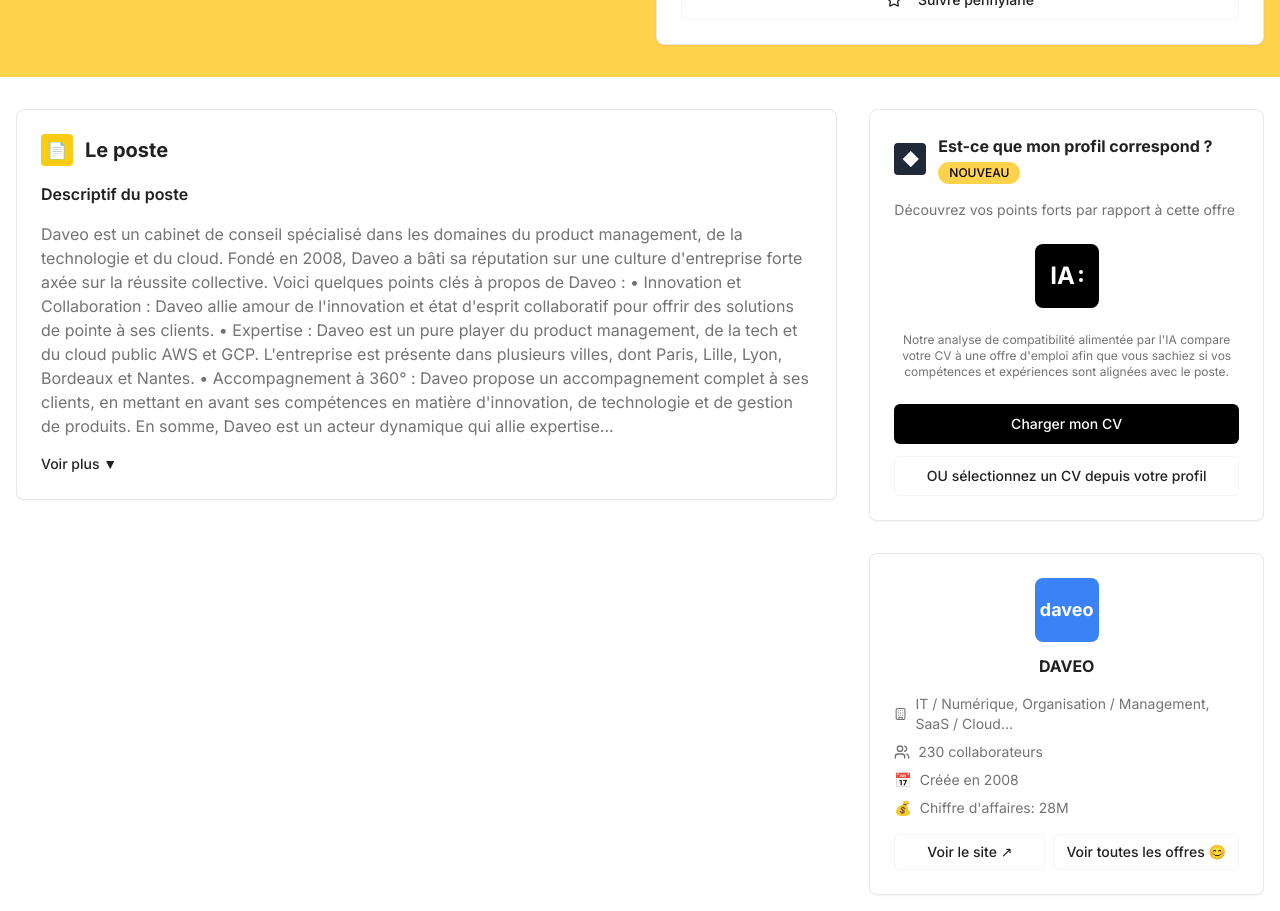
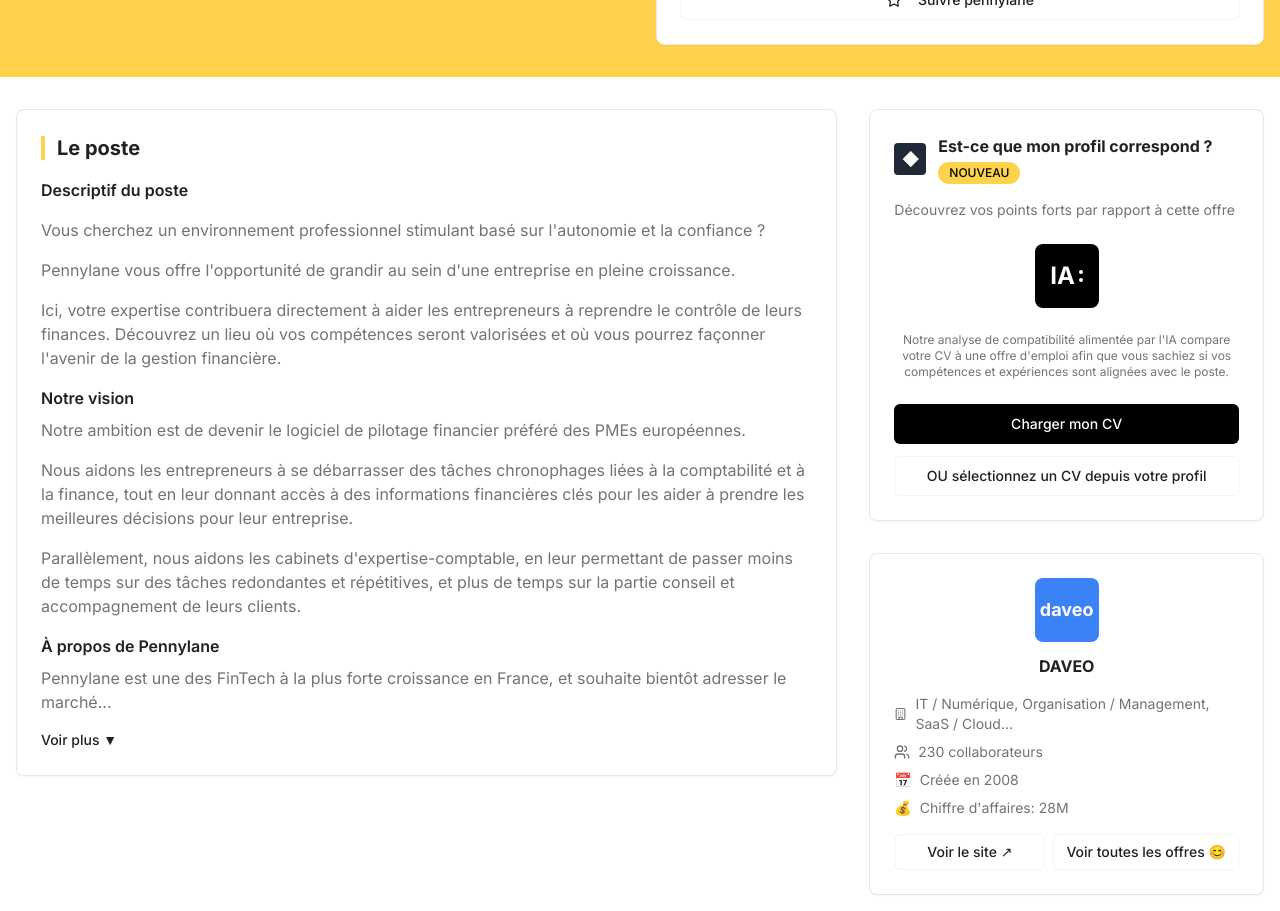
Before and after one commit to IvandeMurard/prototype-wttj, a React (Vite) app: page /job/1 in a window 1280 px wide. Shown: the part 440-1351 px from the top of the page. Built offline with nearby package versions, Linux system fonts and the light colour scheme.

Commit message:
Update job description content
Replace the content of the job description section with the content from the provided screenshot.

```diff
--- a/src/pages/JobDetail.tsx
+++ b/src/pages/JobDetail.tsx
@@ -142,16 +142,32 @@ En somme, Daveo est un acteur dynamique qui allie expertise...`
             <Card className="mb-8">
               <CardContent className="p-6">
                 <div className="flex items-center mb-4">
-                  <div className="w-8 h-8 bg-yellow-400 rounded flex items-center justify-center mr-3">
-                    <span className="text-black font-bold">📄</span>
-                  </div>
+                  <div className="w-1 h-6 bg-wttj-yellow mr-3"></div>
                   <h2 className="text-xl font-bold">Le poste</h2>
                 </div>
 
                 <h3 className="font-semibold mb-4">Descriptif du poste</h3>
 
                 <div className="text-muted-foreground space-y-4">
-                  <p>{job.description}</p>
+                  <p>Vous cherchez un environnement professionnel stimulant basé sur l'autonomie et la confiance ?</p>
+
+                  <p>Pennylane vous offre l'opportunité de grandir au sein d'une entreprise en pleine croissance.</p>
+
+                  <p>Ici, votre expertise contribuera directement à aider les entrepreneurs à reprendre le contrôle de leurs finances. Découvrez un lieu où vos compétences seront valorisées et où vous pourrez façonner l'avenir de la gestion financière.</p>
+
+                  <div>
+                    <h4 className="font-semibold text-foreground mb-2">Notre vision</h4>
+                    <p>Notre ambition est de devenir le logiciel de pilotage financier préféré des PMEs européennes.</p>
+                  </div>
+
+                  <p>Nous aidons les entrepreneurs à se débarrasser des tâches chronophages liées à la comptabilité et à la finance, tout en leur donnant accès à des informations financières clés pour les aider à prendre les meilleures décisions pour leur entreprise.</p>
+
+                  <p>Parallèlement, nous aidons les cabinets d'expertise-comptable, en leur permettant de passer moins de temps sur des tâches redondantes et répétitives, et plus de temps sur la partie conseil et accompagnement de leurs clients.</p>
+
+                  <div>
+                    <h4 className="font-semibold text-foreground mb-2">À propos de Pennylane</h4>
+                    <p>Pennylane est une des FinTech à la plus forte croissance en France, et souhaite bientôt adresser le marché...</p>
+                  </div>
 
                   {!showFullDescription && (
                     <Button
@@ -166,13 +182,9 @@ En somme, Daveo est un acteur dynamique qui allie expertise...`
                   {showFullDescription && (
                     <>
                       <div className="space-y-4">
-                        <div>
-                          <p className="font-medium mb-2">• <strong>Expertise :</strong> Daveo est un pure player du product management, de la tech et du cloud public AWS et GCP. L'entreprise est présente dans plusieurs villes, dont <strong>Paris, Lille, Lyon, Bordeaux et Nantes</strong>.</p>
-                        </div>
-                        <div>
-                          <p className="font-medium mb-2">• <strong>Accompagnement à 360° :</strong> Daveo propose un accompagnement complet à ses clients, en mettant en avant ses compétences en matière d'innovation, de technologie et de gestion de produits.</p>
-                        </div>
-                        <p>En somme, Daveo est un acteur dynamique qui allie expertise...</p>
+                        <p>européen. Nous sommes convaincus que la technologie peut transformer radicalement la façon dont les entreprises gèrent leurs finances.</p>
+
+                        <p>Rejoindre Pennylane, c'est intégrer une équipe passionnée qui révolutionne le secteur de la comptabilité grâce à l'innovation et à l'automatisation intelligente.</p>
                       </div>
 
                       <Button
```
